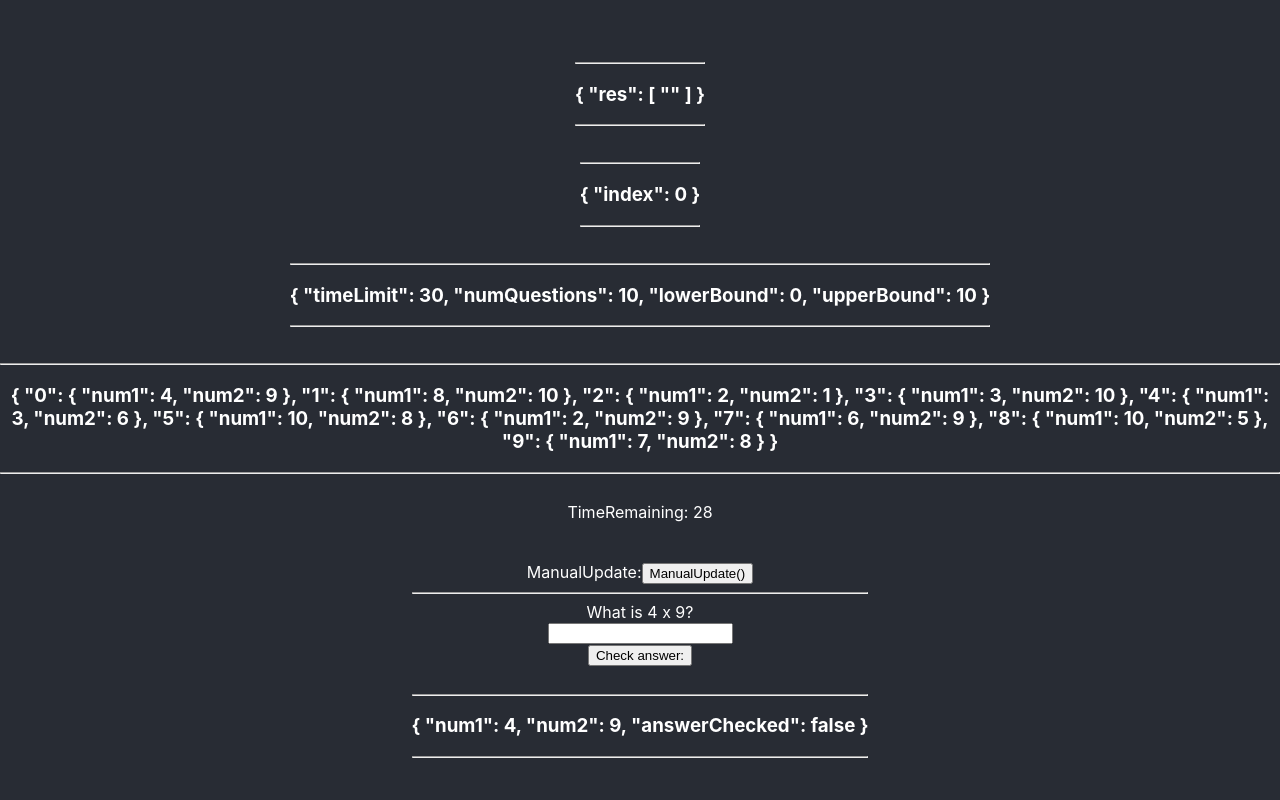
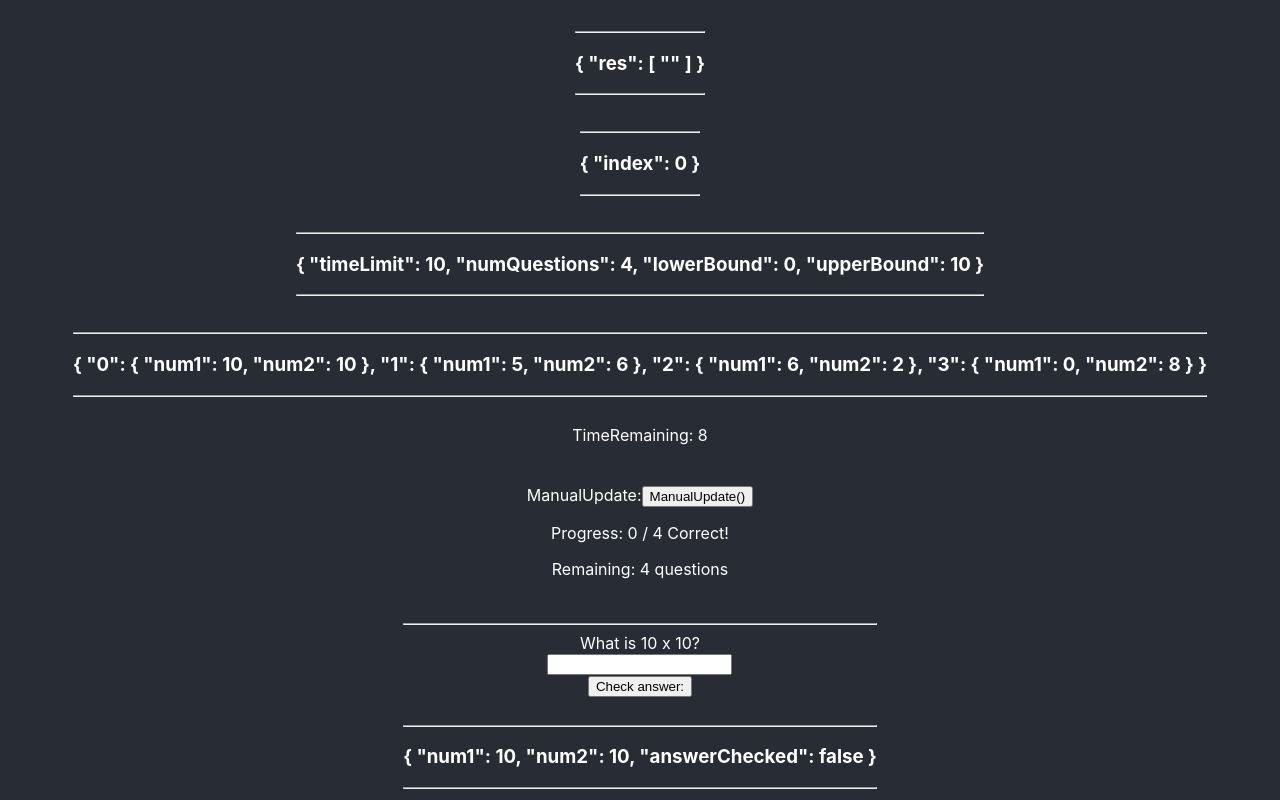
Before and after one commit to forginater/quiz-app, a React (Create React App) app: page / in a window 1280 px wide. Both pictures are taken after a click on the button "Start Quiz". Built offline with nearby package versions, Linux system fonts and the light colour scheme.

Commit message:
added display progress component

```diff
--- a/src/App.tsx
+++ b/src/App.tsx
@@ -14,8 +14,8 @@ import {genRandNum} from './genRandNum';
 //Get settings from user then render the quiz, finally display results to user
 function App() {
   //App settings are hardcoded by default but can be changed by user in the <EnterSettings> component
-  const [timeLimit, setTimeLimit] = useState<number>(30);
-  const [numQuestions, setNumQuestions] = useState<number>(10);
+  const [timeLimit, setTimeLimit] = useState<number>(10);
+  const [numQuestions, setNumQuestions] = useState<number>(4);
   const [lowerBound, setLowerBound] = useState<number>(0);
   const [upperBound, setUpperBound] = useState<number>(10);
 
--- a/src/BattleField.tsx
+++ b/src/BattleField.tsx
@@ -72,7 +72,7 @@ export function BattleField(this: any, props: BattleFieldProps) {
     //results
     const [res, setRes] = useState(['']);
     //questData contains nested arrays with num1, num2 where questionAnswer = num1 * num2
-    const [questData] = useState<Question[]>(buildQuestions(numQuestions,lowerBound,upperBound));
+    const [questData] = useState<Question[]>(() => buildQuestions(numQuestions,lowerBound,upperBound));
     //currentIndex of question being displayed
     const [currentIndex, setCurrentIndex] = useState<number>(0);
 
@@ -87,7 +87,7 @@ export function BattleField(this: any, props: BattleFieldProps) {
     const [timeRem, setTimeRem] = useState(props.timeLimit);
 
     //progress: this will be display as user progresses through the questions
-
+    const [progress, setProgress] = useState(0);
 
 
 
@@ -107,7 +107,7 @@ export function BattleField(this: any, props: BattleFieldProps) {
 
     function isLastQuestion(index: number) {
         //index of last question occurs @ numQuesstions -1 =>
-        return (index === (numQuestions - 2)) ? true : false;
+        return (index === (numQuestions - 1)) ? true : false;
     }
 
     ////////////////////////////////////////////////////////////
@@ -192,7 +192,10 @@ export function BattleField(this: any, props: BattleFieldProps) {
         const outcome = (checked && newGuess===ans)
             ? 'Correct'
             : 'Incorrect';
-        //setResults([...results,'index #' + index + ' result is: ' + outcome]);
+        //update progress value if correct answer
+        if (outcome === 'Correct') {
+            setProgress(prev => prev + 1);
+        }
         setRes([...res,'index# ' + index + ': ' + outcome]);
 
     }
@@ -252,13 +255,26 @@ export function BattleField(this: any, props: BattleFieldProps) {
                 <div>
                     <ManualUpdateButton onClick={handleUpdateManual}/>
                     <br/>
+                    <DisplayProgress progress={progress} numQuestions={numQuestions} currentIndex={currentIndex}/>
+                    <br/>
+
                     <QuizQuestion {...getQuizQuestionProps(currentIndex)} />
                 </div>
         </>
     )
 }
 
+//Display the user's progress
+function DisplayProgress(props: {progress: number, numQuestions: number, currentIndex: number}) {
 
+    const remainingQuestions = props.numQuestions - props.currentIndex;
+    return (
+        <>
+            <p>Progress: {props.progress} / {props.numQuestions} Correct! </p>
+            <p>Remaining: {remainingQuestions} questions </p>
+        </>
+    )
+}
 
 
 
```
